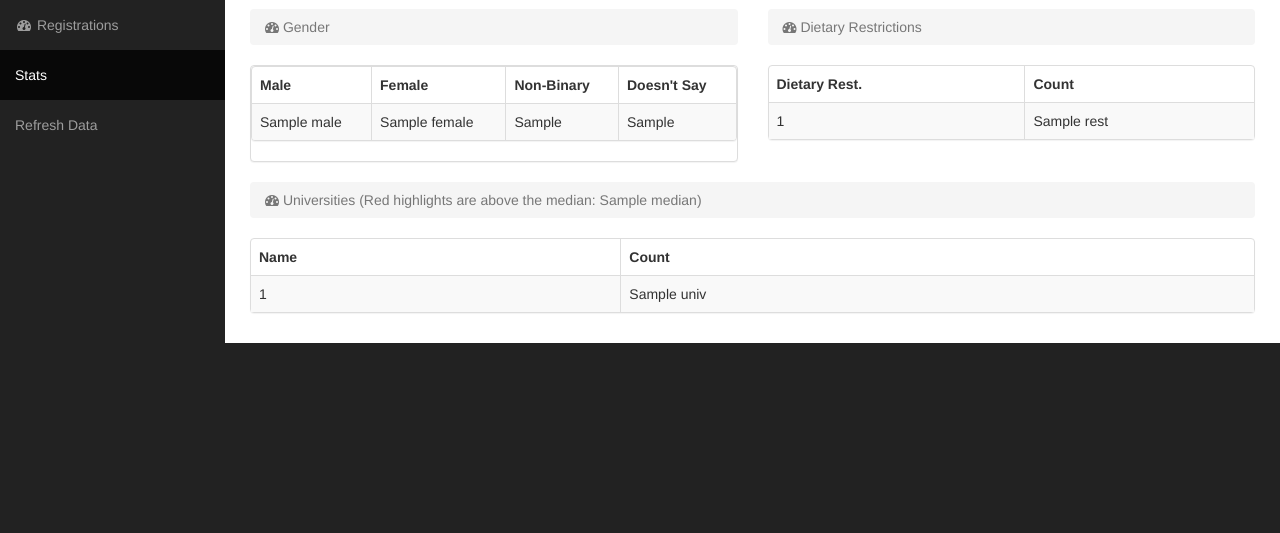
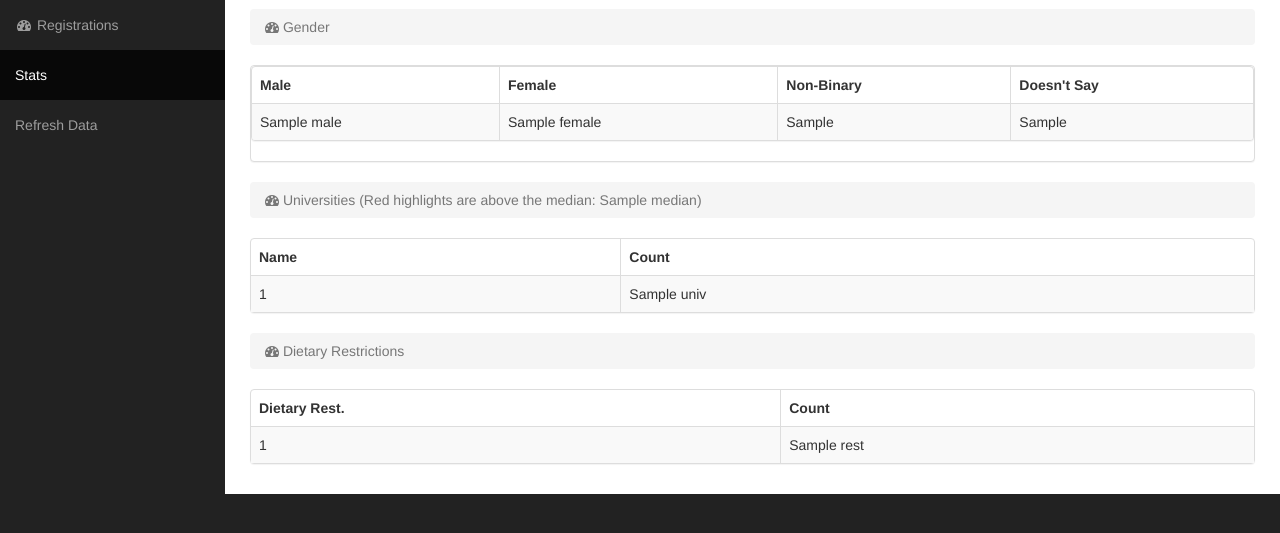
Before and after one commit to RitwikGupta/MLHOrganizerDash, a Flask app: template dash/templates/stats.html in a window 1280 px wide. Shown: the part 51-584 px from the top of the page. Run offline with Flask 2, Linux system fonts and the light colour scheme; the template is opened without the code that fills it: most values are stand-ins (such as "Sample title", 1, 10 or a date in 2020); parts of the project's set-up code (start-up, migrations or seed data) failed here and were passed over; some libraries are stand-ins or nearby versions.

Commit message:
Modify layout + add screenshots

```diff
--- a/dash/templates/stats.html
+++ b/dash/templates/stats.html
@@ -73,17 +73,10 @@
 
                 <!-- Page Heading -->
                 <div class="row">
-                    <div class="col-lg-6">
+                    <div class="col-lg-12">
                         <ol class="breadcrumb">
                             <li class="active">
                                 <i class="fa fa-dashboard"></i> Gender
-                            </li>
-                        </ol>
-                    </div>
-                    <div class="col-lg-6">
-                        <ol class="breadcrumb">
-                            <li class="active">
-                                <i class="fa fa-dashboard"></i> Dietary Restrictions
                             </li>
                         </ol>
                     </div>
@@ -91,7 +84,7 @@
                 <!-- /.row -->
 
                 <div class="row">
-                    <div class="col-lg-6">
+                    <div class="col-lg-12">
                         <div class="panel panel-default">
                           <div class="panel panel-default">
                                 <div class="table-responsive">
@@ -116,28 +109,6 @@
                                 </div>
                           </div>
                         </div>
-                    </div>
-                    <div class="col-lg-6">
-                      <div class="panel panel-default">
-                        <div class="table-responsive">
-                          <table class="table table-bordered table-hover table-striped sortable">
-                              <thead>
-                                  <tr>
-                                      <th>Dietary Rest.</th>
-                                      <th>Count</th>
-                                  </tr>
-                              </thead>
-                              <tbody>
-                                  {% for rest in stats["diet_rest"] %}
-                                  <tr>
-                                      <td>{{ rest[0] }}</td>
-                                      <td>{{ rest[1] }}</td>
-                                  </tr>
-                                  {% endfor %}
-                              </tbody>
-                          </table>
-                        </div>
-                      </div>
                     </div>
                 </div>
                 <!-- /.row -->
@@ -181,6 +152,41 @@
                   </div>
                 </div>
 
+                <div class="row">
+                    <div class="col-lg-12">
+                        <ol class="breadcrumb">
+                            <li class="active">
+                                <i class="fa fa-dashboard"></i> Dietary Restrictions
+                            </li>
+                        </ol>
+                    </div>
+                </div>
+
+                <div class="row">
+                  <div class="col-lg-12">
+                    <div class="panel panel-default">
+                      <div class="table-responsive">
+                        <table class="table table-bordered table-hover table-striped sortable">
+                            <thead>
+                                <tr>
+                                    <th>Dietary Rest.</th>
+                                    <th>Count</th>
+                                </tr>
+                            </thead>
+                            <tbody>
+                                {% for rest in stats["diet_rest"] %}
+                                <tr>
+                                    <td>{{ rest[0] }}</td>
+                                    <td>{{ rest[1] }}</td>
+                                </tr>
+                                {% endfor %}
+                            </tbody>
+                        </table>
+                      </div>
+                    </div>
+                  </div>
+                </div>
+
             </div>
             <!-- /.container-fluid -->
 
```
Also changed, not shown: scrn/registrations.PNG (added), scrn/stats.PNG (added).
